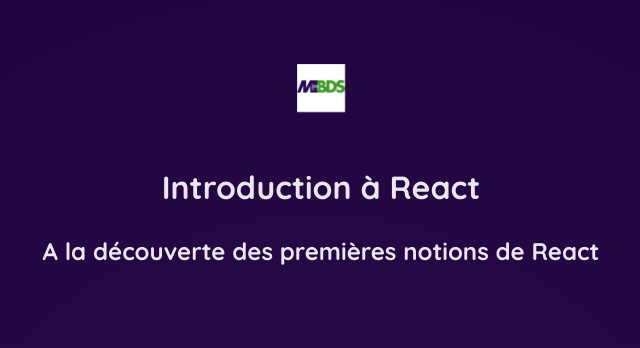
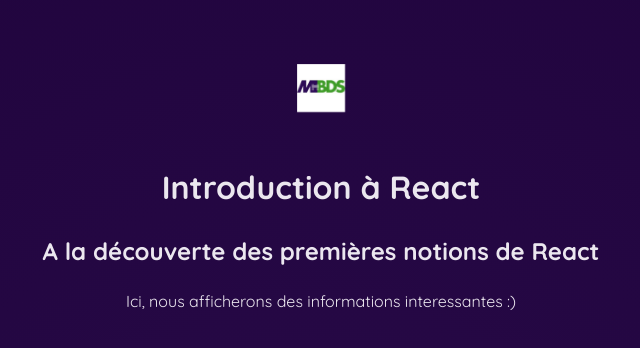
Before and after one commit to MBDS-CASA/react101-AbdelghafourElmobaraky, a React (Vite) app in the folder td01/: page / in a window 1280 px wide. Shown: the top 348 px of the page, without its empty margins (319-959 px from the left). Built offline with nearby package versions, Linux system fonts and the light colour scheme.

Commit message:
TD01 : Ajouter un composant pour le contenu principal de la page

```diff
--- a/td01/src/App.jsx
+++ b/td01/src/App.jsx
@@ -16,10 +16,23 @@ function header() {
   );
 }
 
+function Content() {
+  const [count, setCount] = useState(0)
+
+  return (
+    <>
+      <p>
+        Ici, nous afficherons des informations interessantes :)
+      </p>
+    </>
+  )
+}
+
 function App() {
   return (
     <>
       {header()}
+      {Content()}
     </>
   )
 }
```
